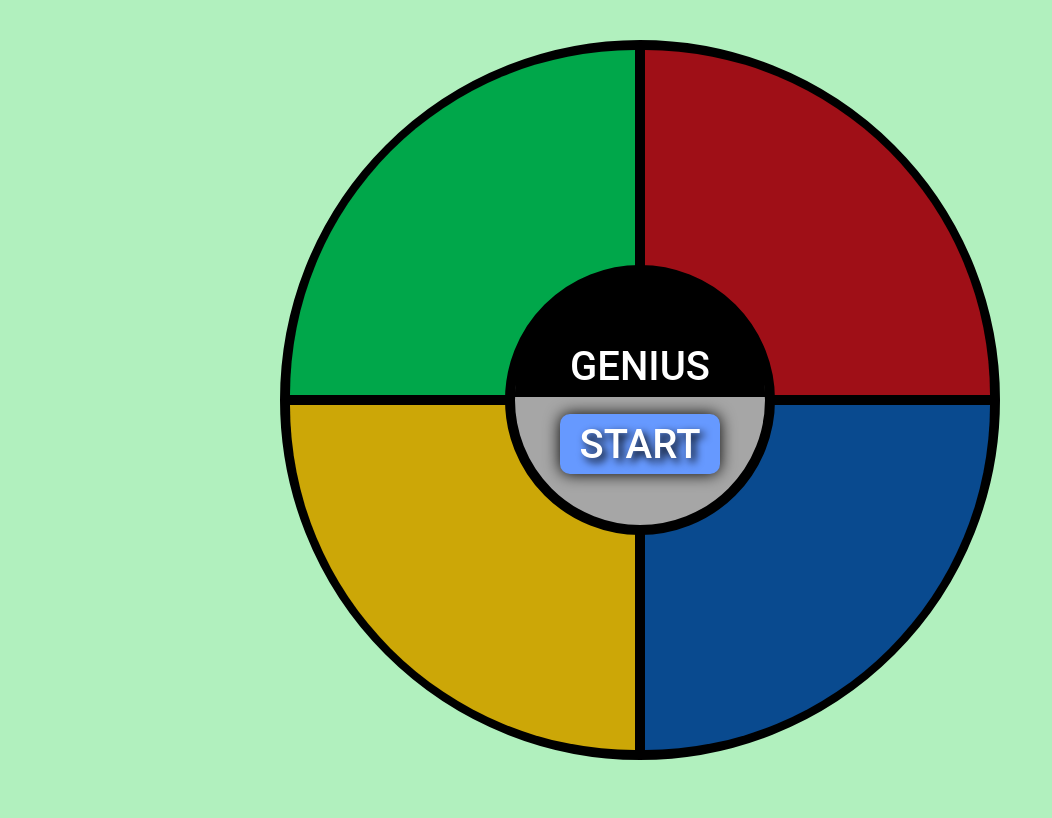
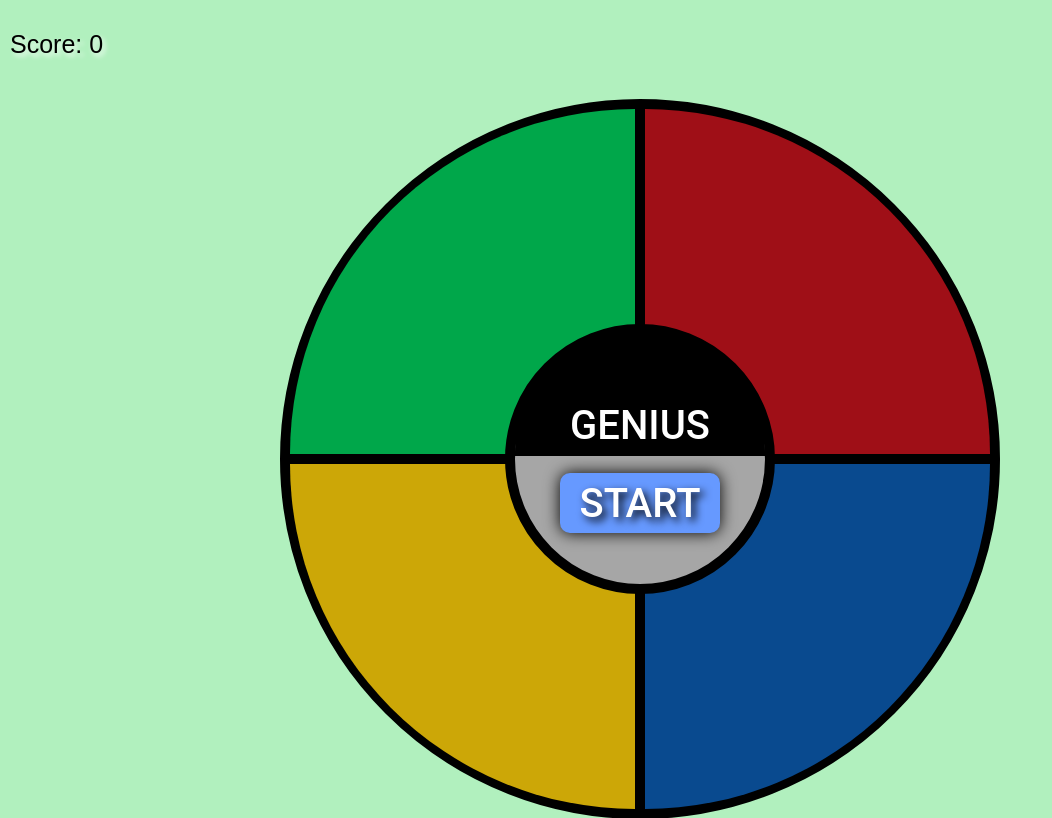
Before and after one commit to MatheusTsouza/Genius-Game, a PHP site: page / in a window 1280 px wide. Shown: the top 818 px of the page, without its empty margins (0-1052 px from the left). Before the commit the page ends 760 px from the top, so only its background shows below. Run offline with PHP 8.4, Linux system fonts and the light colour scheme; some web fonts are replaced.

Commit message:
Score adicionado

```diff
--- a/index.html
+++ b/index.html
@@ -4,9 +4,16 @@
   <meta charset="UTF-8">
   <meta name="viewport" content="width=device-width, initial-scale=1.0">
   <link rel="stylesheet" href="style.css">
+  <link href="http://fonts.cdnfonts.com/css/press-start" rel="stylesheet">
+  <style>
+    @import url('http://fonts.cdnfonts.com/css/press-start');
+  </style>
+
+
   <title>Genius Game</title>
 </head>
 <body>
+  <div id="score">Score: 0</div>
   <div class="main-game">
       <div class="genius">
         <div class="bluePart"></div>
--- a/script.js
+++ b/script.js
@@ -6,6 +6,8 @@ const blue = document.querySelector('.bluePart');
 const red = document.querySelector('.redPart');
 const yellow = document.querySelector('.yellowPart');
 const green = document.querySelector('.greenPart');
+const scores = document.querySelector('#score');
+
 
 
 
@@ -41,7 +43,8 @@ let checkOrder = () => {
   }
 
   if(clickedOrder.length == order.length){
-    alert(`Pontuação: ${score},\nVocê acertou! Iniciando proximo nivel`);
+    scores.innerHTML = `Score: ${score}`
+
     nextLevel();
   }
 }
@@ -79,6 +82,7 @@ let nextLevel = () => {
 
 let gameOver = () =>{
   alert(`Pontuação: ${score}!\nVocê perdeu o jogo!\n Clique OK para iniciar um novo jogo`);
+  scores.innerHTML = `Score: 0`
   order = [];
   clickedOrder = [];
 
--- a/style.css
+++ b/style.css
@@ -115,3 +115,13 @@ body {
   transition: all 0.6s;
   box-shadow: inset 0 0 1em;
 }
+
+#score {
+  padding-top: 30px;
+  padding-left: 10px;
+  font-family: "Press Start", sans-serif;
+  font-size: 25px;
+  display: flex;
+  justify-content: left;
+  text-shadow: white 0.1em 0.1em 0.2em;
+}
```
